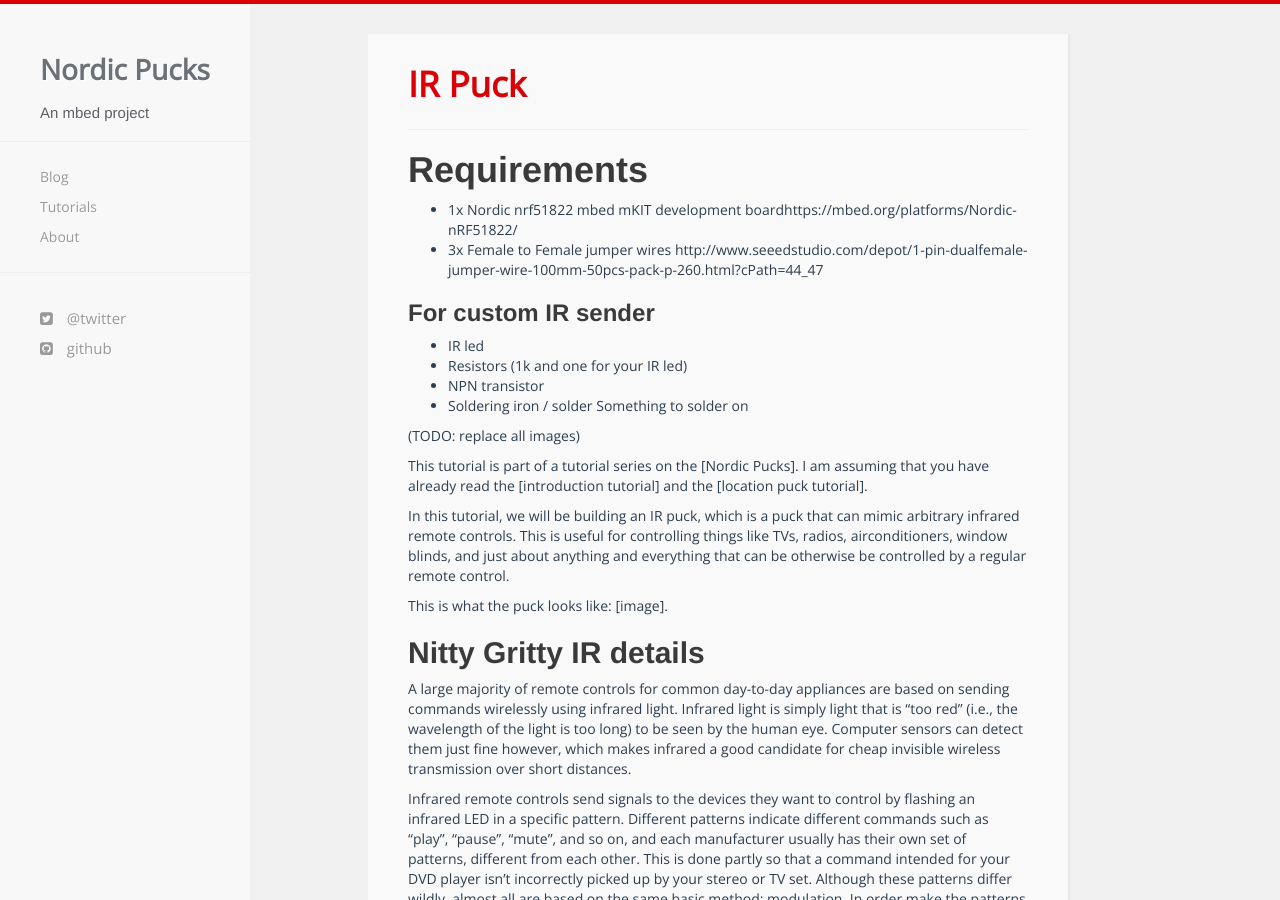
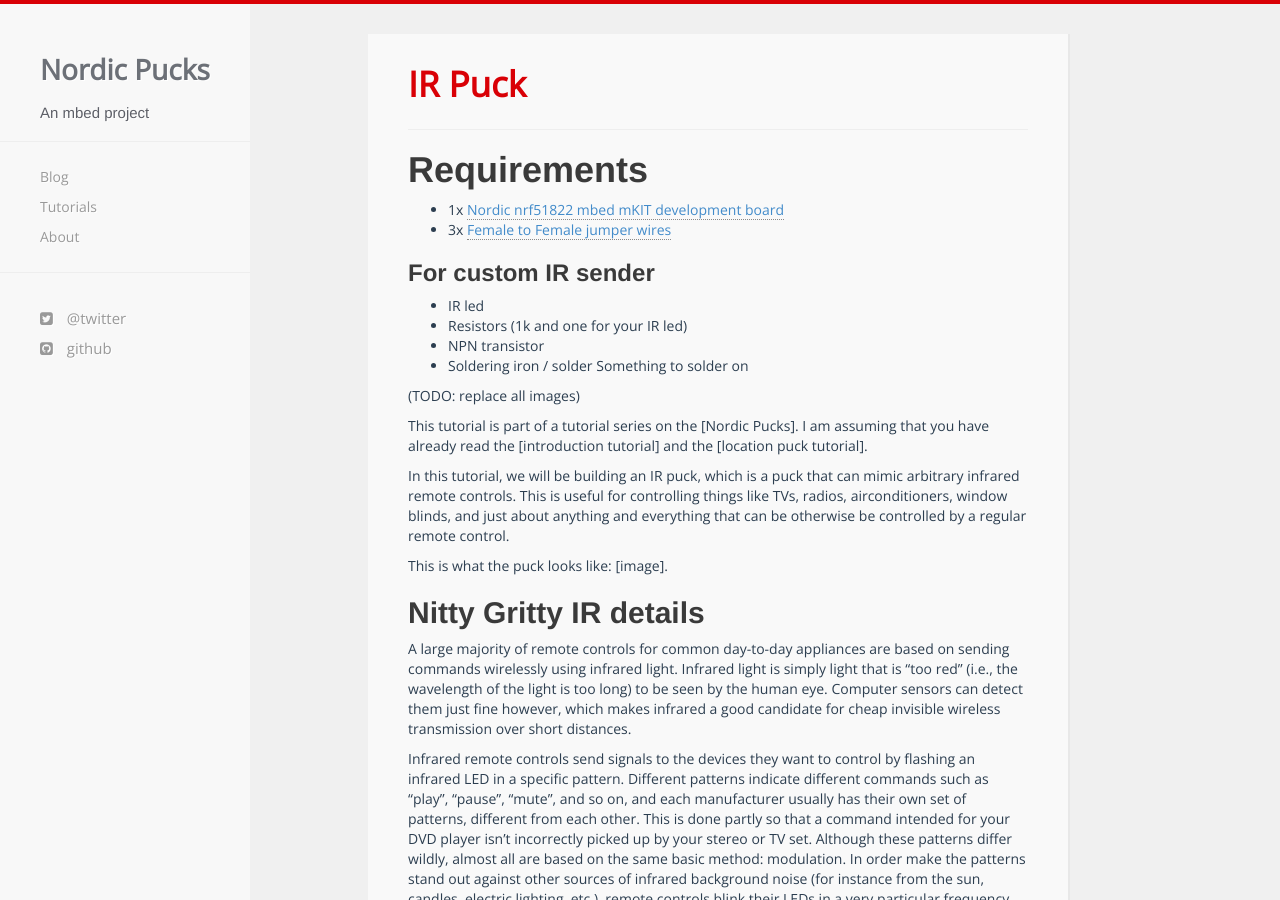
Before and after one commit to NordicPlayground/puck, a Jekyll site: the page built from _tutorials/ir.md, in a window 1280 px wide and 900 px high. Built offline with Jekyll 4.4.1, drawn with Linux system fonts in a browser that asks for light colours; nearby versions of some CDN libraries; comment, search, counter and statistics services are not loaded; some of the changed lines change nothing that is shown.

Commit message:
Linkify requirements list for IR tutorial

```diff
--- a/_tutorials/ir.md
+++ b/_tutorials/ir.md
@@ -5,8 +5,8 @@
 ---
 
 #Requirements
-- 1x Nordic nrf51822 mbed mKIT development boardhttps://mbed.org/platforms/Nordic-nRF51822/
-- 3x Female to Female jumper wires http://www.seeedstudio.com/depot/1-pin-dualfemale-jumper-wire-100mm-50pcs-pack-p-260.html?cPath=44_47
+- 1x [Nordic nrf51822 mbed mKIT development board](https://mbed.org/platforms/Nordic-nRF51822/)
+- 3x [Female to Female jumper wires](http://www.seeedstudio.com/depot/1-pin-dualfemale-jumper-wire-100mm-50pcs-pack-p-260.html?cPath=44_47)
 
 ### For custom IR sender
 - IR led
```
